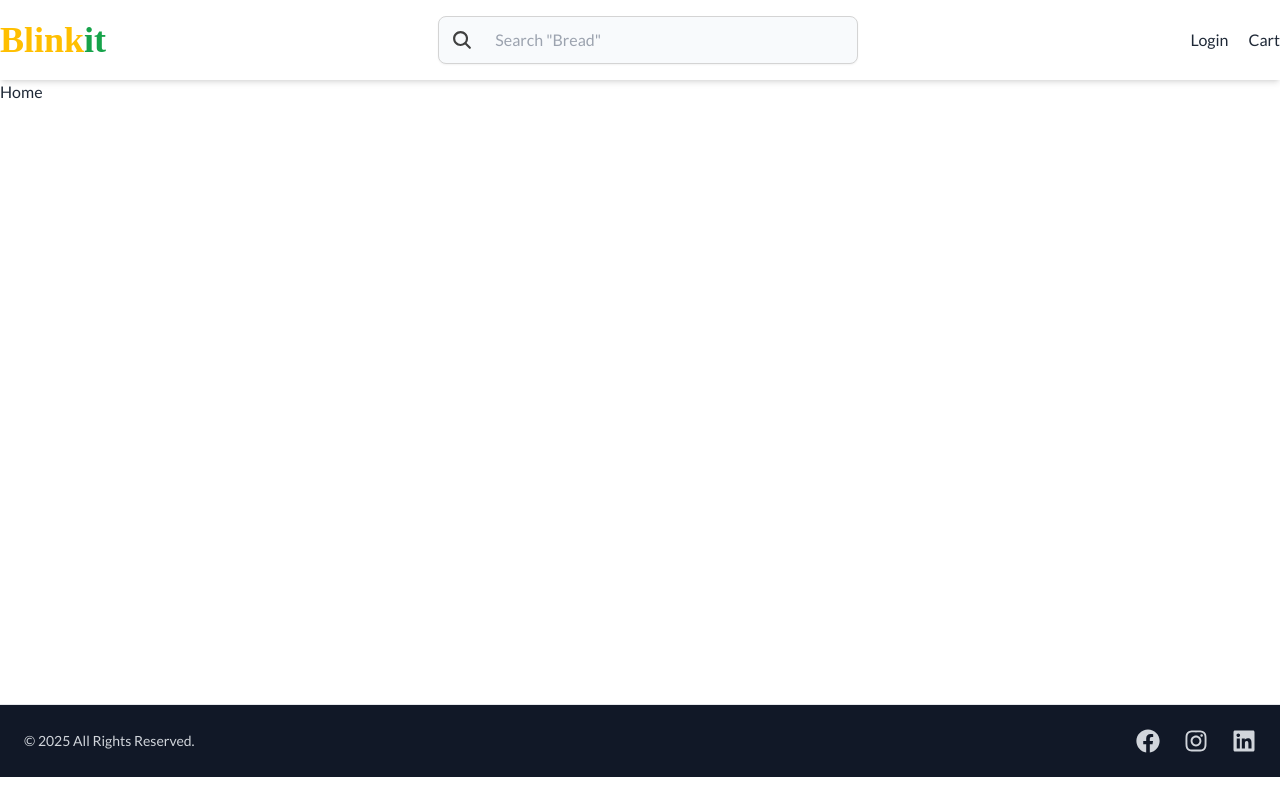
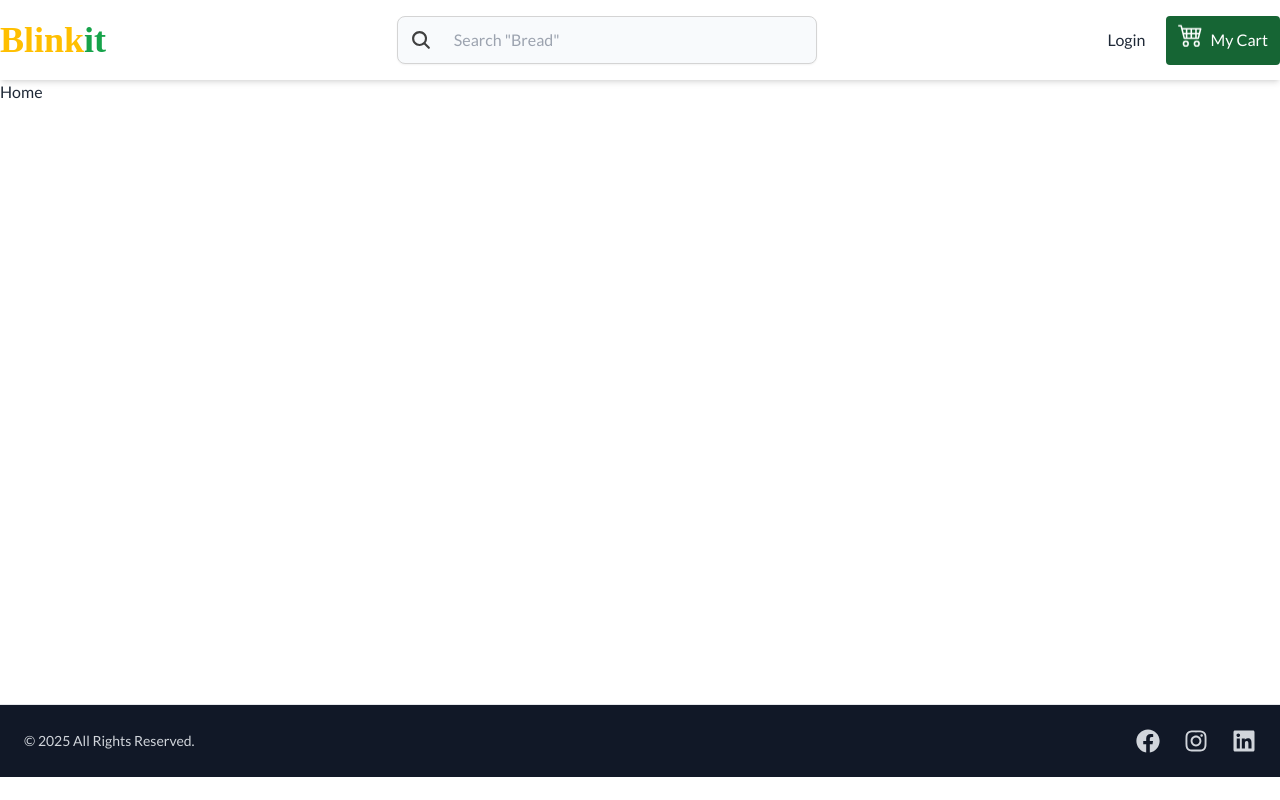
Before and after one commit to AshikurZaman01/Blinkit-Clone-MERN-App, a React (Vite) app in the folder Frontend/: page / in a window 1280 px wide. Built offline with nearby package versions, Linux system fonts and the light colour scheme.

Commit message:
complete Header section

```diff
--- a/Frontend/src/Components/Header/Cart.jsx
+++ /dev/null
@@ -1,8 +0,0 @@
-
-const Cart = () => {
-    return (
-        <div>Cart</div>
-    )
-}
-
-export default Cart
--- a/Frontend/src/Components/Header/Header.jsx
+++ b/Frontend/src/Components/Header/Header.jsx
@@ -1,17 +1,22 @@
-import useMobile from "../../hooks/useMobile"
-import Cart from "./Cart"
-import Login from "./Login"
-import Logo from "./Logo"
-import SearchBar from "./SearchBar/SearchBar"
-import { FaRegCircleUser } from "react-icons/fa6"
-import { useLocation } from 'react-router-dom';
+import useMobile from "../../hooks/useMobile";
+import Logo from "./Logo";
+import SearchBar from "./SearchBar/SearchBar";
+import { FaRegCircleUser } from "react-icons/fa6";
+import { useLocation, useNavigate } from 'react-router-dom';
+import { BsCart4 } from "react-icons/bs";
 
 const Header = () => {
 
+    // Custom hook to check if the device is mobile
     const isMobile = useMobile();
+
     const location = useLocation();
+    const navigate = useNavigate();
+    const isSearchPage = location.pathname === "/search";
 
-    const isSearchPage = location.pathname === "/search";
+    const redirectToLoginPage = () => {
+        navigate("/login");
+    }
 
     return (
         <header className="h-24 lg:h-20 lg:shadow-md sticky top-0 z-40 flex flex-col justify-center items-center gap-1 bg-white">
@@ -21,37 +26,52 @@ const Header = () => {
 
                     <div className="container mx-auto flex justify-between items-center px-3 lg:px-0 md:px-3">
 
-                        <Logo></Logo>
+                        {/* Website Logo Section */}
+                        <Logo />
 
+                        {/* Search bar for large screens */}
                         <div className="hidden lg:block">
-                            <SearchBar></SearchBar>
+                            <SearchBar />
                         </div>
 
+                        {/* User and Cart Section */}
                         <div>
-                            <button className="block lg:hidden">
-                                <FaRegCircleUser size={25} className=" text-neutral-500"></FaRegCircleUser>
+                            {/* User icon for mobile */}
+                            <button onClick={redirectToLoginPage} className="block lg:hidden">
+                                <FaRegCircleUser size={25} className="text-neutral-500" />
                             </button>
 
+                            {/* User and Cart for larger screens */}
                             <div className="hidden lg:block">
-                                <div className="flex justify-between items-center gap-5 ">
-                                    <Login></Login>
-                                    <Cart></Cart>
+                                <div className="flex justify-between items-center gap-5">
+
+                                    {/* Login Button */}
+                                    <button onClick={redirectToLoginPage}>Login</button>
+
+                                    {/* Cart Button with bounce animation and hover effect */}
+                                    <button className="flex items-center gap-2 bg-green-800 px-3 py-3 rounded text-white hover:bg-green-700 transition-colors duration-300">
+                                        <div className="animate-bounce">
+                                            <BsCart4 size={25} />
+                                        </div>
+                                        <div>
+                                            <p>My Cart</p>
+                                        </div>
+                                    </button>
                                 </div>
                             </div>
-
                         </div>
 
                     </div>
-
                 )
             }
 
+            {/* Mobile Search Bar (Always visible on mobile) */}
             <div className="container mx-auto px-2 lg:hidden">
-                <SearchBar></SearchBar>
+                <SearchBar />
             </div>
 
         </header>
     )
 }
 
-export default Header
+export default Header;
--- a/Frontend/src/Components/Header/Login.jsx
+++ b/Frontend/src/Components/Pages/Login/Login.jsx
@@ -1,3 +1,4 @@
+import React from 'react'
 
 const Login = () => {
     return (
```
Also changed, not shown: Frontend/src/Routes/AppRoutes.jsx (+6 -1 lines), Frontend/src/Components/Header/SearchBar/SearchBar.jsx (line endings or trailing spaces).
